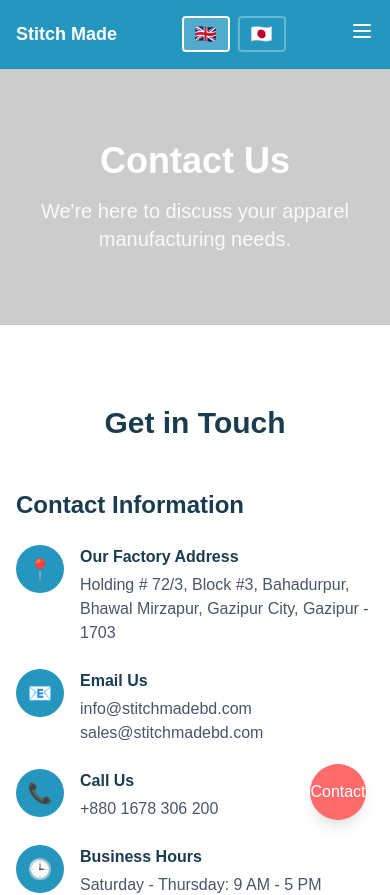
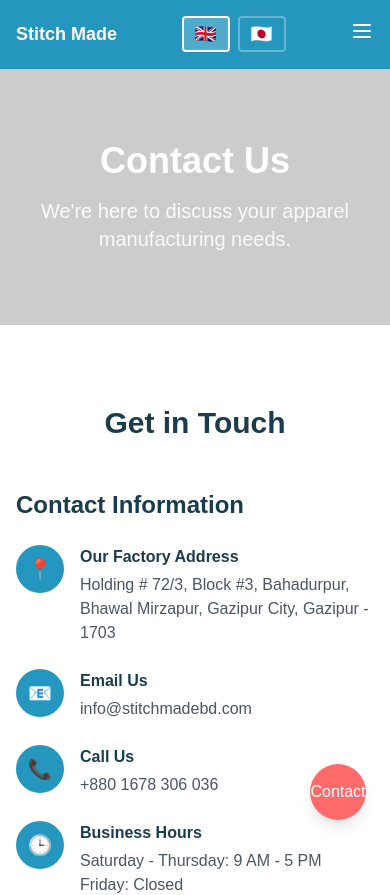
Before and after one commit to HunterAlpha7/stitch-made-bd, a Next.js app: page /contact in a window 390 px wide. Shown: the top 895 px of the page. Built offline with nearby package versions, Linux system fonts and the light colour scheme; no server answers.

Commit message:
Improv: Updated contact page
FIxed mobile number

```diff
--- a/src/app/contact/page.js
+++ b/src/app/contact/page.js
@@ -50,7 +50,6 @@
                   <div>
                     <h4 className="font-semibold text-deep-navy mb-1">{t("emailUs")}</h4>
                     <p className="text-gray-600">info@stitchmadebd.com</p>
-                    <p className="text-gray-600">sales@stitchmadebd.com</p>
                   </div>
                 </div>
                 <div className="flex items-start gap-4">
@@ -59,7 +58,7 @@
                   </div>
                   <div>
                     <h4 className="font-semibold text-deep-navy mb-1">{t("callUs")}</h4>
-                    <p className="text-gray-600">+880 1678 306 200</p>
+                    <p className="text-gray-600">+880 1678 306 036</p>
                   </div>
                 </div>
                 <div className="flex items-start gap-4">
```
